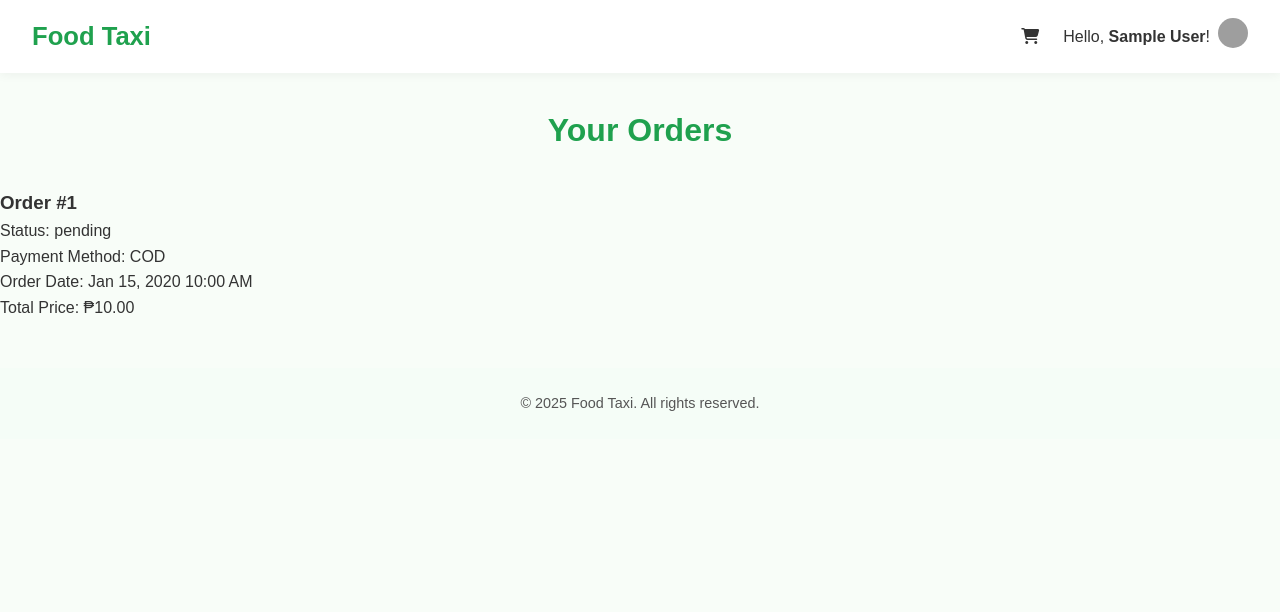
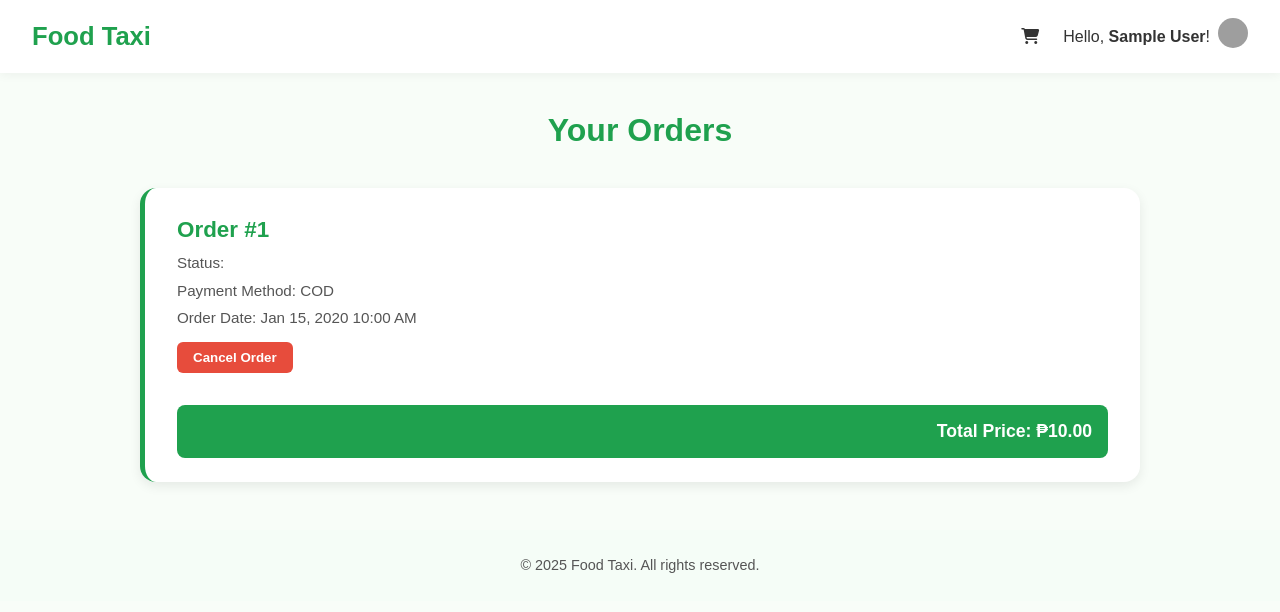
Before and after one commit to RR-Villegas/foodtaxi-dev-open, a Flask app: page /orders in a window 1280 px wide. Shown: the top 612 px of the page. Run offline with Flask 3, Linux system fonts and the light colour scheme; the visitor is signed in with stand-in values (Sample User, id 1); tables that the repository leaves empty hold one stand-in row (values such as "Sample post"); grey boxes are pictures that could not be loaded.

Commit message:
Add files via upload

```diff
--- a/foodtaxi-dev/templates/orders.html
+++ b/foodtaxi-dev/templates/orders.html
@@ -1,7 +1,7 @@
 {% extends "navin.html" %}
 {% block title %}My Orders{% endblock %}
 
-{% block styles %}
+{% block preload %}
 <link rel="stylesheet" href="{{ url_for('static', filename='css/orders.css') }}">
 {% endblock %}
 
@@ -16,9 +16,15 @@
     <!-- Order Header -->
     <div class="order-header">
       <h3>Order #{{ order.order_id }}</h3>
-      <p>Status: <span class="order-status">{{ order.order_status }}</span></p>
+      <p>Status: <span class="order-status">{{ order.order_status|capitalize }}</span></p>
       <p>Payment Method: {{ order.payment_method|upper }}</p>
       <p>Order Date: {{ order.order_date.strftime('%b %d, %Y %I:%M %p') }}</p>
+
+      {% if order.order_status in ['pending', 'processing'] %}
+      <form action="{{ url_for('cancel_order', order_id=order.order_id) }}" method="POST" class="cancel-form">
+        <button type="submit" class="cancel-btn">Cancel Order</button>
+      </form>
+      {% endif %}
     </div>
 
     <!-- Order Items -->
@@ -28,23 +34,14 @@
         <!-- Image Wrapper -->
         <div class="order-item-image-wrapper">
           <img src="{{ url_for('static', filename='images/profile/' ~ item.image) }}"
-               alt="{{ item.product_name }}" class="order-item-image" >
-
-
-
-
-
+               alt="{{ item.product_name }}" class="order-item-image">
         </div>
 
         <!-- Details Card -->
         <div class="order-item-details-card">
           <h4>{{ item.product_name }}</h4>
-          {% if item.maker %}
-          <p class="product-maker">by {{ item.maker }}</p>
-          {% endif %}
-          {% if item.description %}
-          <p class="product-description">{{ item.description }}</p>
-          {% endif %}
+          {% if item.maker %}<p class="product-maker">by {{ item.maker }}</p>{% endif %}
+          {% if item.description %}<p class="product-description">{{ item.description }}</p>{% endif %}
           <p>Price: ₱{{ "%.2f"|format(item.price_each) }}</p>
           <p>Quantity: {{ item.quantity }}</p>
           <p>Subtotal: ₱{{ "%.2f"|format(item.subtotal) }}</p>
```
